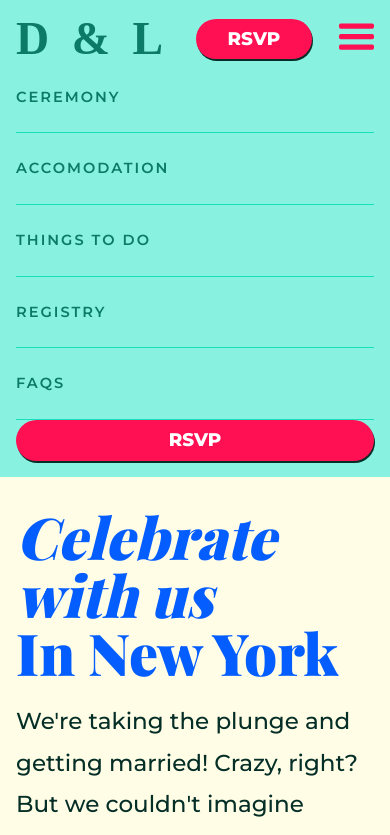
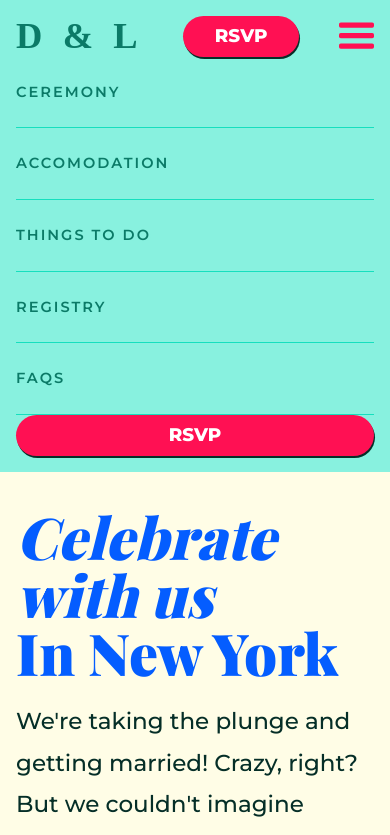
Before and after one commit to leo12534/laisy-wedding, a plain HTML site: page index.html in a window 390 px wide. Both pictures are taken after a click on the button "menu". Shown: the top 835 px of the page. Drawn offline with nearby package versions, Linux system fonts and the light colour scheme; some packages are replaced by stand-ins of ours; a web font is replaced by a local one.

Commit message:
fix some heading sizes

```diff
--- a/src/css/style.css
+++ b/src/css/style.css
@@ -199,7 +199,7 @@ section {
 
 .primary-navbar .logo {
   font-family: var(--ff-hero);
-  font-size: var(--fs-800);
+  font-size: var(--fs-700);
   letter-spacing: 0.35rem;
   color: var(--clr-secondary-400);
   transition: var(--transition);
@@ -211,9 +211,9 @@ section {
 /* Hamburger + Functionalities */
 .hamburger {
   cursor: pointer;
-  justify-self: end;
-  float: right;
+  height: 35px;
 }
+
 .hamburger svg {
   fill: var(--clr-secondary-400);
 }
@@ -310,13 +310,13 @@ section {
 
 .page-date {
   position: absolute;
-  transform: translateY(-2rem);
+  transform: translateY(-3rem);
   text-align: center;
-  max-width: 10ch;
-  font-size: var(--fs-800);
+  font-size: var(--fs-600);
   font-weight: var(--fw-900);
   color: var(--clr-accent-pri-400);
   text-shadow: var(--shadow-t-bottom--dark);
+  text-wrap: balance;
 }
 
 @media (min-width: 48em) {
@@ -324,7 +324,15 @@ section {
     transform: translateY(1.5rem);
   }
   .page-date {
+    font-size: var(--fs-700);
+
     transform: translateY(1rem);
+  }
+}
+
+@media (min-width: 62em) {
+  .page-date {
+    font-size: var(--fs-800);
   }
 }
 
```
